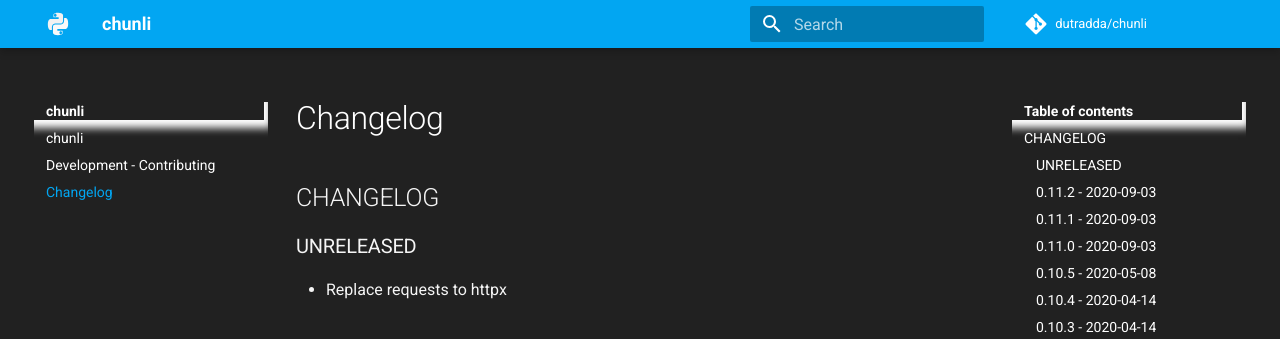
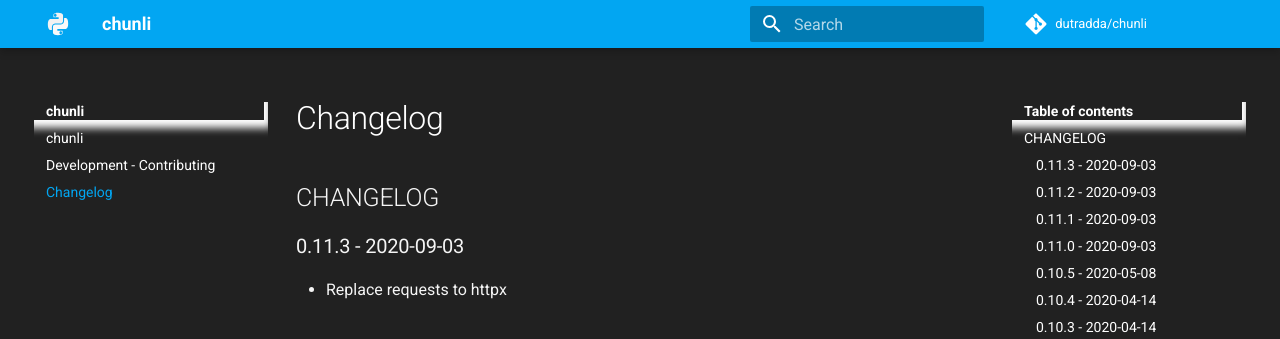
Before and after one commit to dutradda/chunli, an MkDocs documentation site: the page built from docs/changelog.md, in a window 1280 px wide and 900 px high. Shown: the top 339 px of the window. Built offline with MkDocs 1.6.1 and Material for MkDocs 9.7.7, drawn with Linux system fonts in a browser that asks for light colours; comment, search, counter and statistics services are not loaded.

Commit message:
Update CHANGELOG

```diff
--- a/docs/changelog.md
+++ b/docs/changelog.md
@@ -1,6 +1,6 @@
 ## CHANGELOG
 
-### UNRELEASED
+### 0.11.3 - 2020-09-03
 
  - Replace requests to httpx
 
```
Also changed, not shown: CHANGELOG.md (+1 -1 lines).
